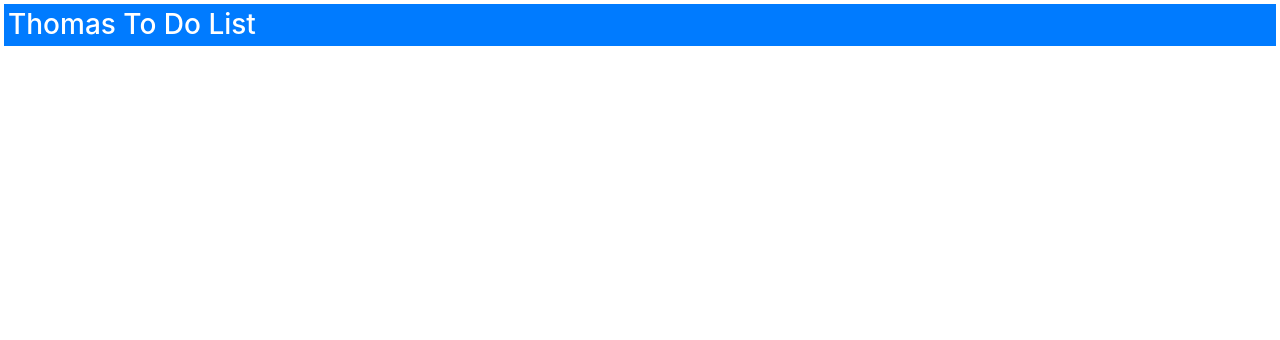
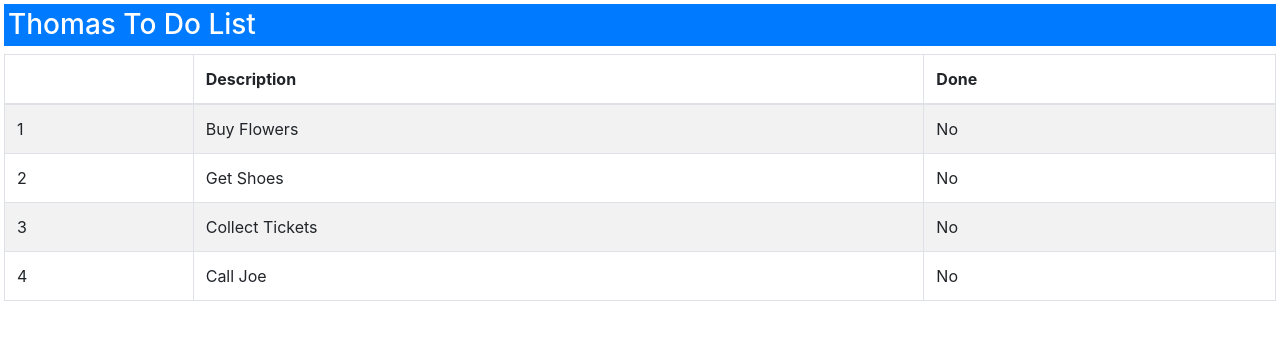
Before and after one commit to tomekplewniak/pro-angular-6, an Angular app in the folder 02 - Your First Angular App/todo/: page / in a window 1280 px wide. Shown: the top 340 px of the page. Built offline with nearby package versions, Linux system fonts and the light colour scheme.

Commit message:
Add Todo table.

```diff
--- a/02 - Your First Angular App/todo/src/app/app.component.html
+++ b/02 - Your First Angular App/todo/src/app/app.component.html
@@ -1 +1,21 @@
 <h3 class="bg-primary p-1 text-white">{{getName()}} To Do List</h3>
+
+<table class="table table-striped table-bordered">
+    <thead>
+        <tr>
+            <th></th>
+            <th>Description</th>
+            <th>Done</th>
+        </tr>
+    </thead>
+    <tbody>
+        <tr *ngFor="let item of getTodoItems(); let i = index">
+            <td>{{ i + 1 }}</td>
+            <td>{{ item.action }}</td>
+            <td [ngSwitch]="item.done">
+                <span *ngSwitchCase="true">Yes</span>
+                <span *ngSwitchDefault>No</span>
+            </td>
+        </tr>
+    </tbody>
+</table>
--- a/02 - Your First Angular App/todo/src/app/app.component.ts
+++ b/02 - Your First Angular App/todo/src/app/app.component.ts
@@ -11,4 +11,8 @@ export class AppComponent{
   getName(){
     return this.model.user;
   }
+
+  getTodoItems(){
+    return this.model.items;
+  }
 }
```
